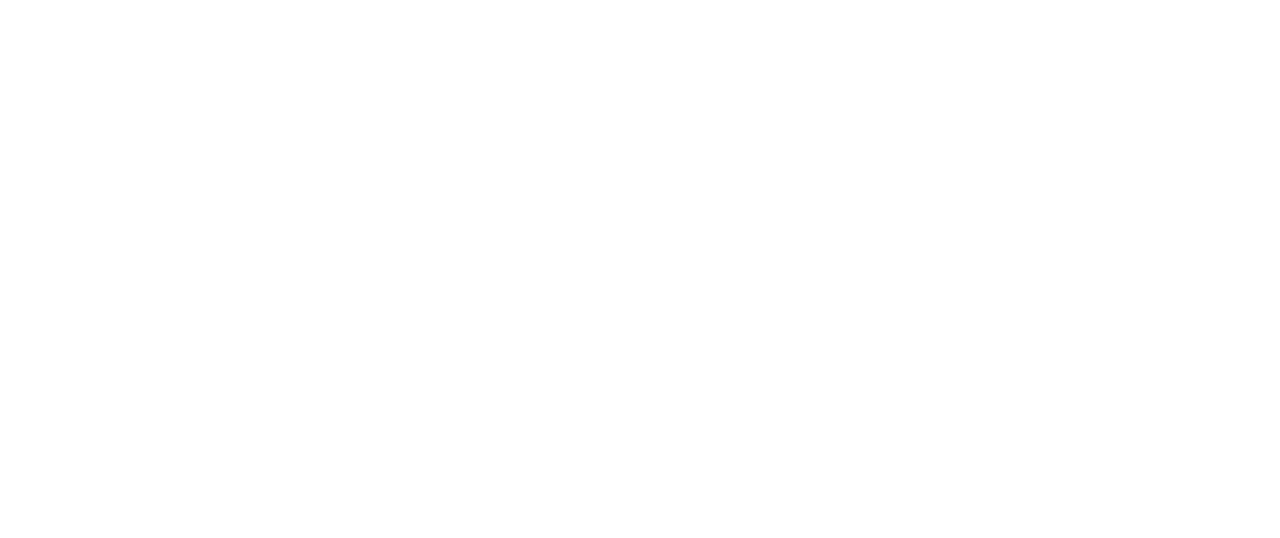
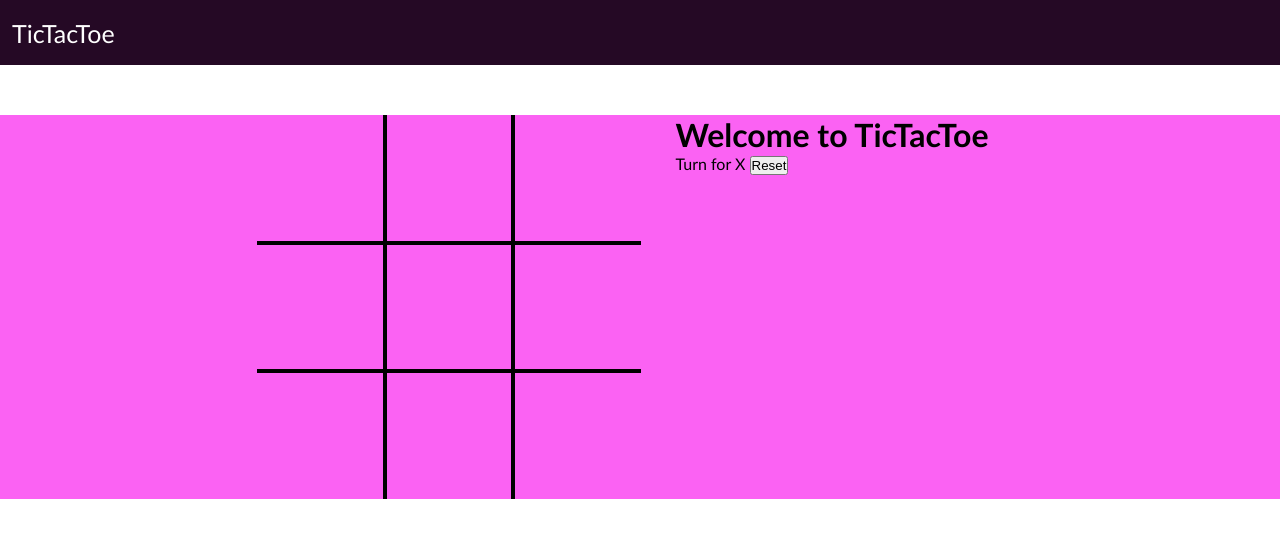
Before and after one commit to ayezabashir/tictactoe, a plain HTML site: page index.html in a window 1280 px wide. Drawn offline with Linux system fonts and the light colour scheme.

Commit message:
basic structure

```diff
--- a/index.html
+++ b/index.html
@@ -8,5 +8,34 @@
     <link rel="stylesheet" href="style.css" />
     <script defer src="script.js"></script>
   </head>
-  <body></body>
+  <body>
+    <nav>
+      <ul>
+        <li>TicTacToe</li>
+      </ul>
+    </nav>
+    <div class="gameContainer">
+      <div class="container">
+        <div class="box bt-0 bl-0"><span class="boxtext"></span></div>
+        <div class="box bt-0"><span class="boxtext"></span></div>
+        <div class="box bt-0 br-0"><span class="boxtext"></span></div>
+        <div class="box bl-0"><span class="boxtext"></span></div>
+        <div class="box"><span class="boxtext"></span></div>
+        <div class="box br-0"><span class="boxtext"></span></div>
+        <div class="box bl-0 bb-0"><span class="boxtext"></span></div>
+        <div class="box bb-0"><span class="boxtext"></span></div>
+        <div class="box bb-0 br-0"><span class="boxtext"></span></div>
+      </div>
+      <div class="gameInfo">
+        <h1>Welcome to TicTacToe</h1>
+        <div>
+          <span class="info">Turn for X</span>
+          <button id="reset">Reset</button>
+        </div>
+        <div class="imgbox">
+          <img src="excited.gif" alt="" />
+        </div>
+      </div>
+    </div>
+  </body>
 </html>
--- a/style.css
+++ b/style.css
@@ -0,0 +1,71 @@
+* {
+  margin: 0;
+  padding: 0;
+}
+
+nav {
+  background: rgb(37, 9, 37);
+  color: white;
+  height: 65px;
+  font-size: 25px;
+  display: flex;
+  align-items: center;
+  padding: 0 12px;
+  font-family: "Gill Sans", "Gill Sans MT", Calibri, "Trebuchet MS", sans-serif;
+}
+
+nav ul {
+  list-style-type: none;
+}
+
+.gameContainer {
+  background-color: rgb(251, 98, 243);
+  display: flex;
+  justify-content: center;
+  margin-top: 50px;
+}
+
+.container {
+  display: grid;
+  grid-template-columns: repeat(3, 10vw);
+  grid-template-rows: repeat(3, 10vw);
+  font-family: "Gill Sans", "Gill Sans MT", Calibri, "Trebuchet MS", sans-serif;
+}
+
+.box {
+  border: 2px solid black;
+  font-size: 8vw;
+  cursor: pointer;
+  display: flex;
+  justify-content: center;
+  align-items: center;
+}
+
+.box:hover {
+  background-color: rgb(224, 211, 223);
+}
+
+.gameInfo {
+  padding: 0 34px;
+  font-family: "Gill Sans", "Gill Sans MT", Calibri, "Trebuchet MS", sans-serif;
+}
+
+.imgbox img {
+  display: none;
+}
+
+.bt-0 {
+  border-top: 0;
+}
+
+.bb-0 {
+  border-bottom: 0;
+}
+
+.bl-0 {
+  border-left: 0;
+}
+
+.br-0 {
+  border-right: 0;
+}
```
